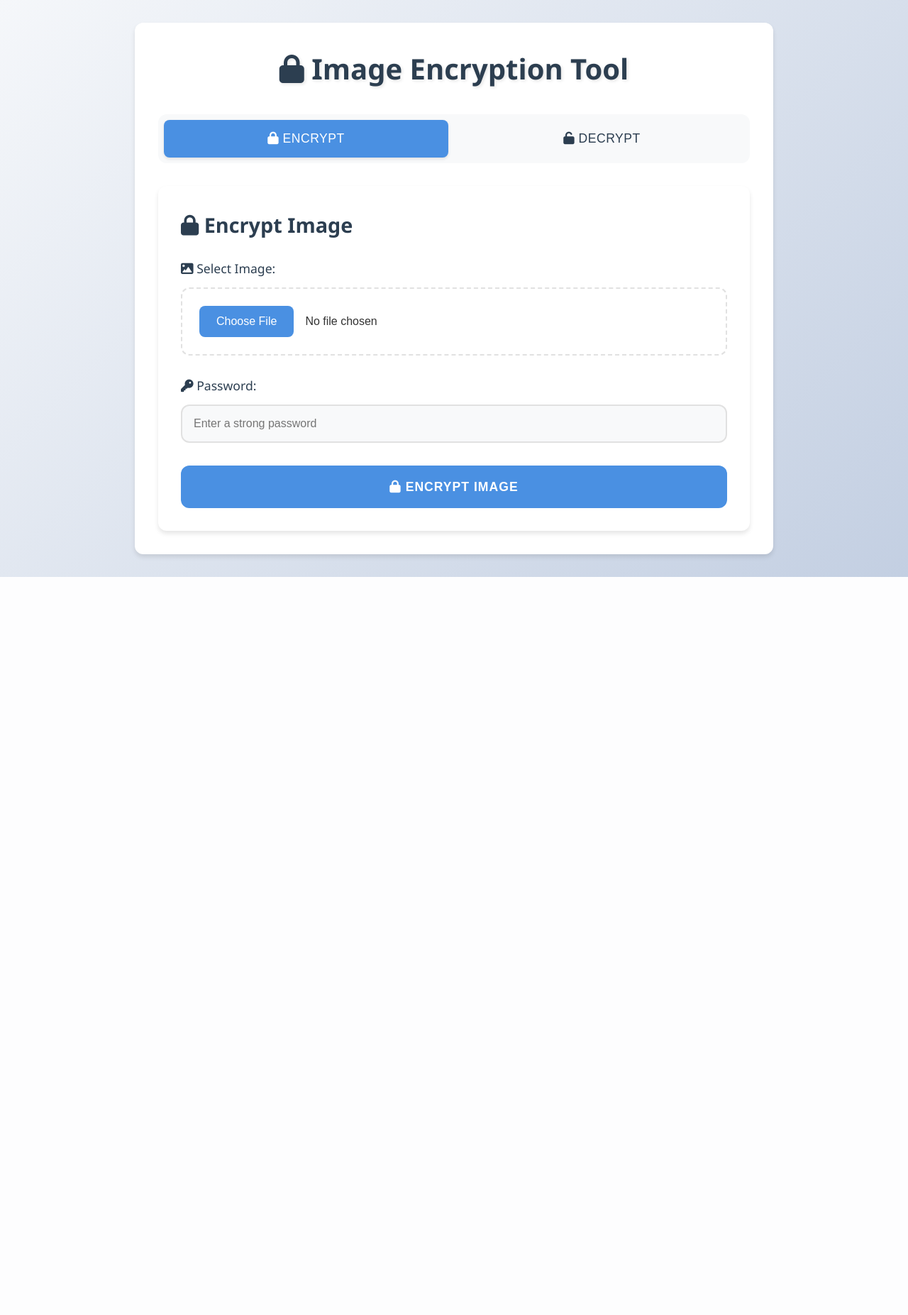
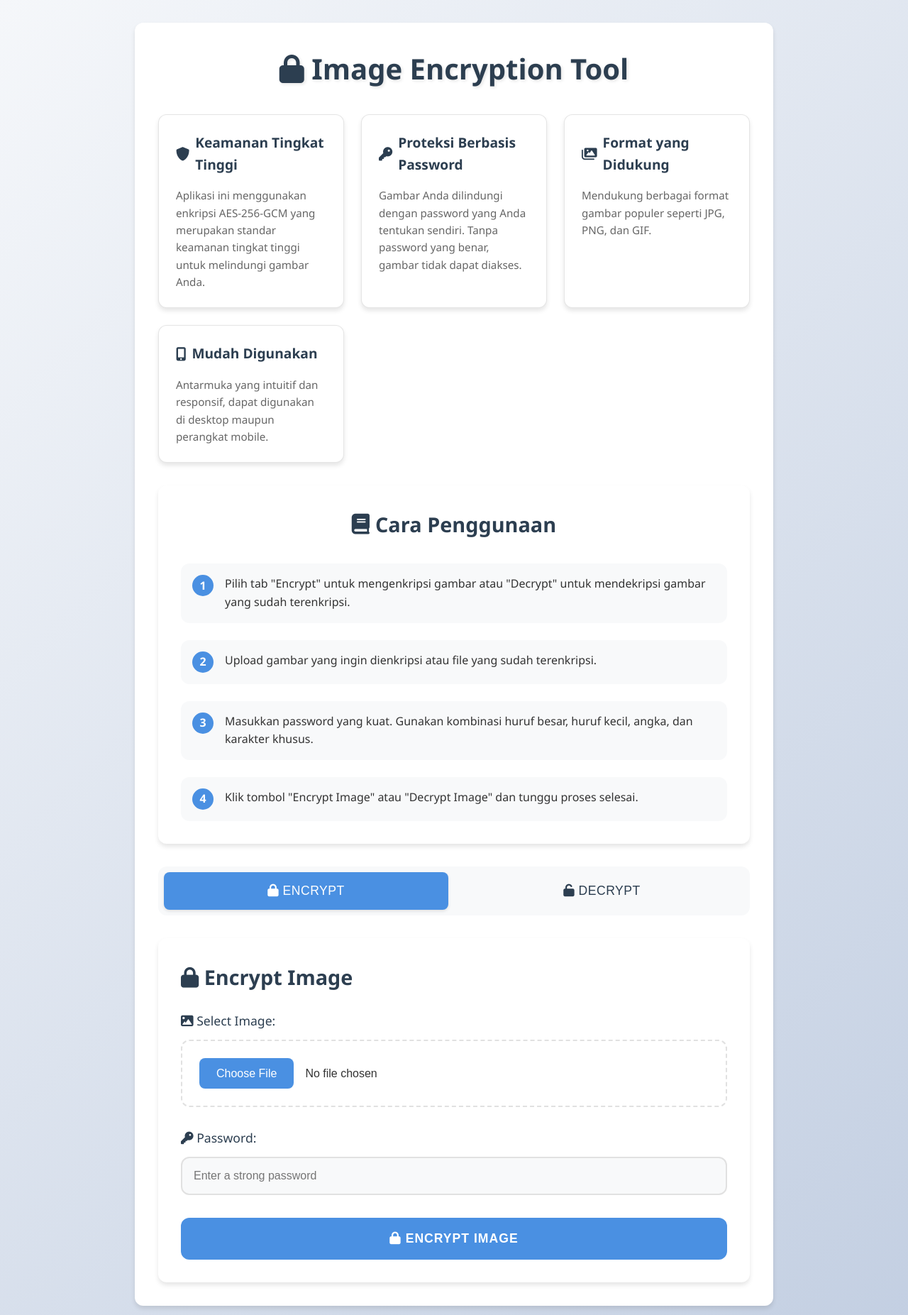
Before and after one commit to repimarisko/AES-256-GCM, a Flask app: page / in a window 1280 px wide. Shown: the top 1853 px of the page at 71% size. Before the commit the page ends 813 px from the top, so only its background shows below. Run offline with Flask 3, Linux system fonts and the light colour scheme.

Commit message:
Add information section and usage guide to homepage

```diff
--- a/static/css/style.css
+++ b/static/css/style.css
@@ -277,3 +277,115 @@ input[type="file"]::file-selector-button:hover {
     transform: rotate(360deg);
   }
 }
+
+/* Info Section Styles */
+.info-section {
+  display: grid;
+  grid-template-columns: repeat(auto-fit, minmax(250px, 1fr));
+  gap: 1.5rem;
+  margin-bottom: 2rem;
+}
+
+.info-card {
+  background: white;
+  padding: 1.5rem;
+  border-radius: var(--border-radius);
+  box-shadow: var(--box-shadow);
+  transition: var(--transition);
+  border: 1px solid rgba(0, 0, 0, 0.1);
+}
+
+.info-card:hover {
+  transform: translateY(-5px);
+  box-shadow: 0 6px 12px rgba(0, 0, 0, 0.15);
+}
+
+.info-card h3 {
+  color: var(--secondary-color);
+  margin-bottom: 1rem;
+  font-size: 1.2rem;
+  display: flex;
+  align-items: center;
+  gap: 0.5rem;
+}
+
+.info-card p {
+  color: #666;
+  line-height: 1.6;
+  font-size: 0.95rem;
+}
+
+/* How to Use Section */
+.how-to-use {
+  background: white;
+  padding: 2rem;
+  border-radius: var(--border-radius);
+  box-shadow: var(--box-shadow);
+  margin-bottom: 2rem;
+}
+
+.how-to-use h2 {
+  text-align: center;
+  margin-bottom: 2rem;
+  color: var(--secondary-color);
+  display: flex;
+  align-items: center;
+  justify-content: center;
+  gap: 0.5rem;
+}
+
+.steps {
+  display: grid;
+  gap: 1.5rem;
+  max-width: 800px;
+  margin: 0 auto;
+}
+
+.step {
+  display: flex;
+  align-items: flex-start;
+  gap: 1rem;
+  padding: 1rem;
+  background: var(--background-color);
+  border-radius: var(--border-radius);
+  transition: var(--transition);
+}
+
+.step:hover {
+  background: #f0f2f5;
+  transform: translateX(5px);
+}
+
+.step-number {
+  background: var(--primary-color);
+  color: white;
+  width: 30px;
+  height: 30px;
+  border-radius: 50%;
+  display: flex;
+  align-items: center;
+  justify-content: center;
+  font-weight: bold;
+  flex-shrink: 0;
+}
+
+.step p {
+  margin: 0;
+  color: var(--text-color);
+  line-height: 1.6;
+}
+
+/* Responsive adjustments */
+@media (max-width: 768px) {
+  .info-section {
+    grid-template-columns: 1fr;
+  }
+
+  .how-to-use {
+    padding: 1.5rem;
+  }
+
+  .step {
+    padding: 0.8rem;
+  }
+}
--- a/templates/index.html
+++ b/templates/index.html
@@ -16,6 +16,70 @@
   <body>
     <div class="container">
       <h1><i class="fas fa-lock"></i> Image Encryption Tool</h1>
+
+      <div class="info-section">
+        <div class="info-card">
+          <h3><i class="fas fa-shield-alt"></i> Keamanan Tingkat Tinggi</h3>
+          <p>
+            Aplikasi ini menggunakan enkripsi AES-256-GCM yang merupakan standar
+            keamanan tingkat tinggi untuk melindungi gambar Anda.
+          </p>
+        </div>
+        <div class="info-card">
+          <h3><i class="fas fa-key"></i> Proteksi Berbasis Password</h3>
+          <p>
+            Gambar Anda dilindungi dengan password yang Anda tentukan sendiri.
+            Tanpa password yang benar, gambar tidak dapat diakses.
+          </p>
+        </div>
+        <div class="info-card">
+          <h3><i class="fas fa-images"></i> Format yang Didukung</h3>
+          <p>
+            Mendukung berbagai format gambar populer seperti JPG, PNG, dan GIF.
+          </p>
+        </div>
+        <div class="info-card">
+          <h3><i class="fas fa-mobile-alt"></i> Mudah Digunakan</h3>
+          <p>
+            Antarmuka yang intuitif dan responsif, dapat digunakan di desktop
+            maupun perangkat mobile.
+          </p>
+        </div>
+      </div>
+
+      <div class="how-to-use">
+        <h2><i class="fas fa-book"></i> Cara Penggunaan</h2>
+        <div class="steps">
+          <div class="step">
+            <div class="step-number">1</div>
+            <p>
+              Pilih tab "Encrypt" untuk mengenkripsi gambar atau "Decrypt" untuk
+              mendekripsi gambar yang sudah terenkripsi.
+            </p>
+          </div>
+          <div class="step">
+            <div class="step-number">2</div>
+            <p>
+              Upload gambar yang ingin dienkripsi atau file yang sudah
+              terenkripsi.
+            </p>
+          </div>
+          <div class="step">
+            <div class="step-number">3</div>
+            <p>
+              Masukkan password yang kuat. Gunakan kombinasi huruf besar, huruf
+              kecil, angka, dan karakter khusus.
+            </p>
+          </div>
+          <div class="step">
+            <div class="step-number">4</div>
+            <p>
+              Klik tombol "Encrypt Image" atau "Decrypt Image" dan tunggu proses
+              selesai.
+            </p>
+          </div>
+        </div>
+      </div>
 
       {% with messages = get_flashed_messages() %} {% if messages %} {% for
       message in messages %}
```
